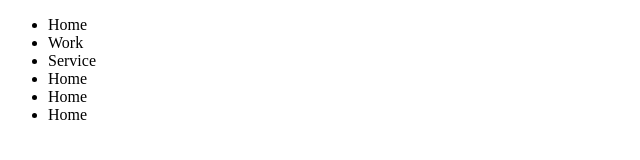
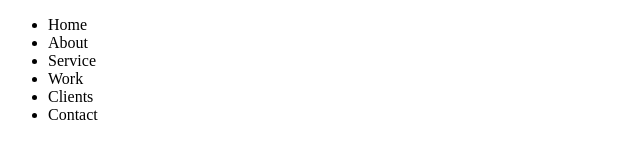
Before and after one commit to rezwansagor/my-protfolio, a plain HTML site: page index.html in a window 1280 px wide. Shown: the full height of the page, 0-640 px from the left. Drawn offline with Linux system fonts and the light colour scheme.

Commit message:
nav menu list added

```diff
--- a/index.html
+++ b/index.html
@@ -9,11 +9,11 @@
     <nav>
         <ul>
             <li>Home</li>
+            <li>About</li>
+            <li>Service</li>
             <li>Work</li>
-            <li>Service</li>
-            <li>Home</li>
-            <li>Home</li>
-            <li>Home</li>
+            <li>Clients</li>
+            <li>Contact</li>
         </ul>
     </nav>
 </body>
```
